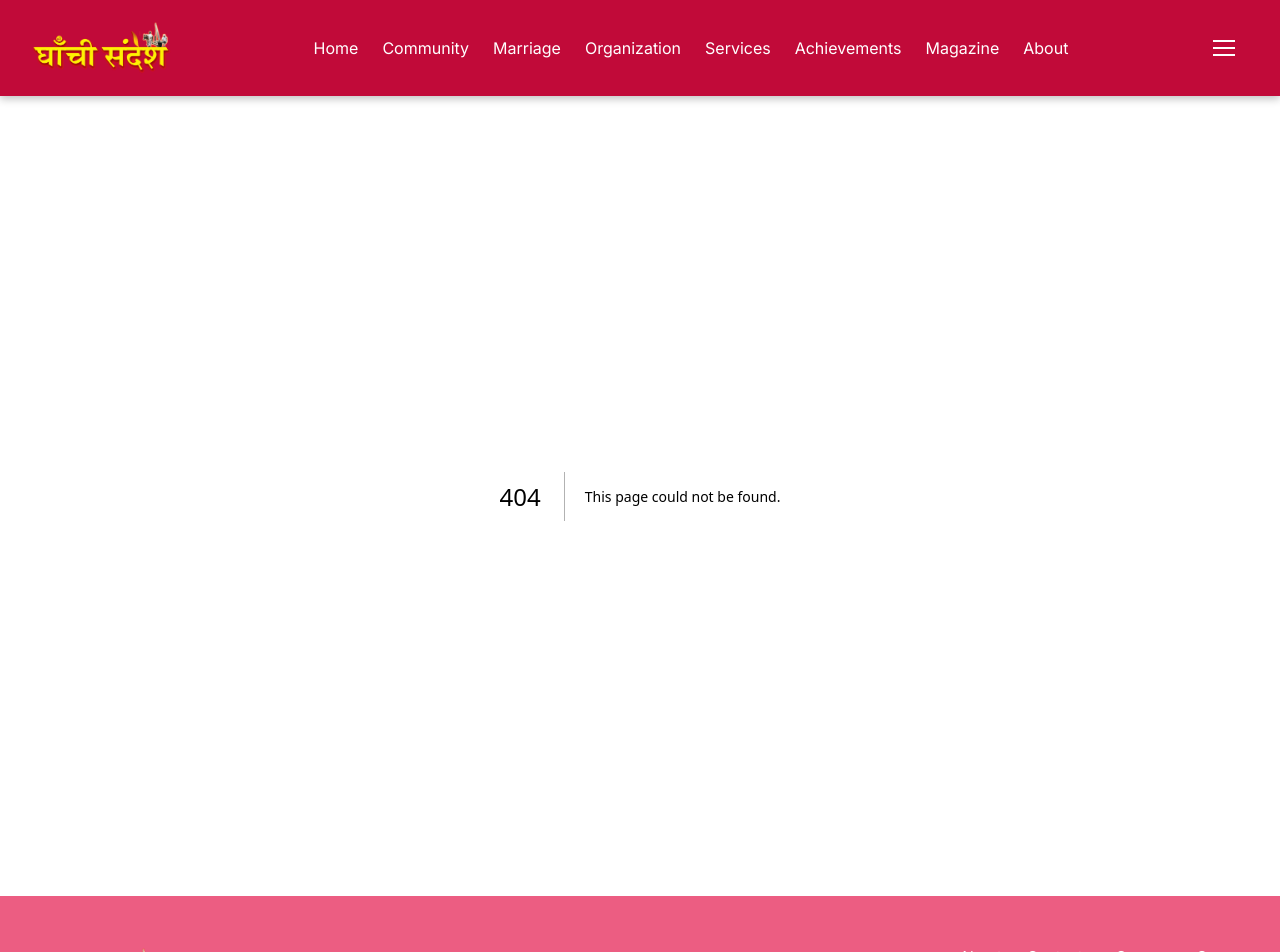
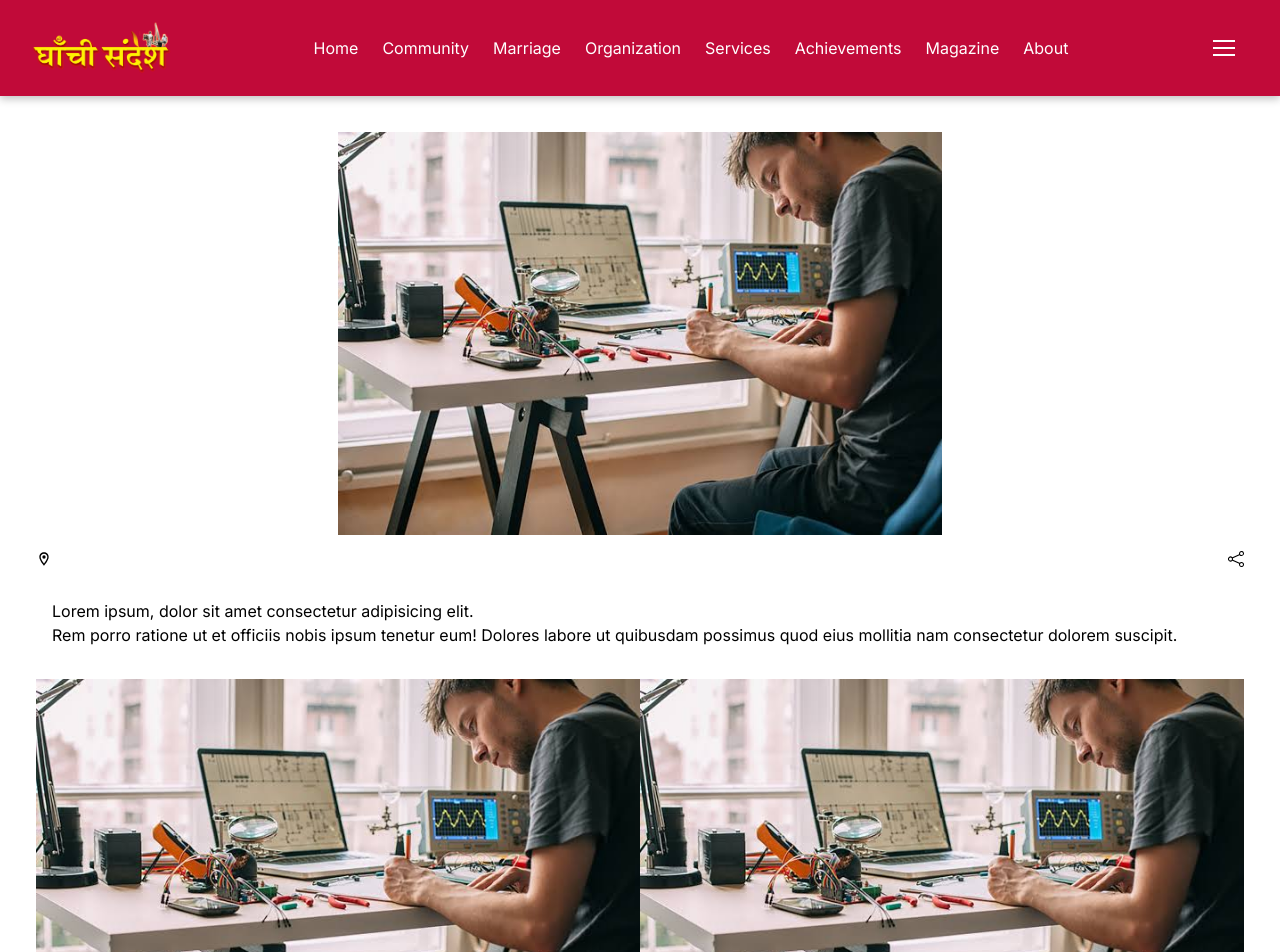
Before and after one commit to carnageitself/Ghanchi-Sandesh, a Next.js app: page /summary in a window 1280 px wide. Before the commit this address had no page. Shown: the top 952 px of the page. Built offline with nearby package versions, Linux system fonts and the light colour scheme.

Commit message:
summary page added

```diff
--- /dev/null
+++ b/app/summary/page.tsx
@@ -0,0 +1,57 @@
+import React from "react";
+import Img from "@/public/engineer.jpeg";
+import Image from "next/image";
+import { BsShare } from "react-icons/bs";
+import { MdOutlineLocationOn } from "react-icons/md";
+
+const Summarypage = () => {
+  return (
+    <>
+      <div className="bg-white m-5">
+        <div className="container mx-auto p-4">
+          {/* <!-- Responsive Image Container --> */}
+          <div className="w-1/2 mx-auto relative">
+            <Image
+              src={Img}
+              alt="Image"
+              className="w-full h-auto block mx-auto"
+            />
+          </div>
+
+          {/* <!-- Icons --> */}
+          <div className="flex justify-between mt-4">
+            <div className="flex items-center">
+              <MdOutlineLocationOn />
+            </div>
+            <div className="flex items-center">
+              <BsShare />
+            </div>
+          </div>
+
+          {/* <!-- Content Div --> */}
+          <div className="p-4 mt-4">
+            {/* <!-- Place your content here --> */}
+            <h1>Lorem ipsum, dolor sit amet consectetur adipisicing elit.</h1>
+            <p>
+              Rem porro ratione ut et officiis nobis ipsum tenetur eum! Dolores
+              labore ut quibusdam possimus quod eius mollitia nam consectetur
+              dolorem suscipit.
+            </p>
+          </div>
+
+          {/* <!-- Two Images with Responsive Layout --> */}
+          <div className="mt-4 flex justify-between">
+            <div className="w-1/2">
+              <Image src={Img} alt="Image 2" className="w-full h-auto" />
+            </div>
+            <div className="w-1/2">
+              <Image src={Img} alt="Image 3" className="w-full h-auto" />
+            </div>
+          </div>
+        </div>
+      </div>
+    </>
+  );
+};
+
+export default Summarypage;
```
